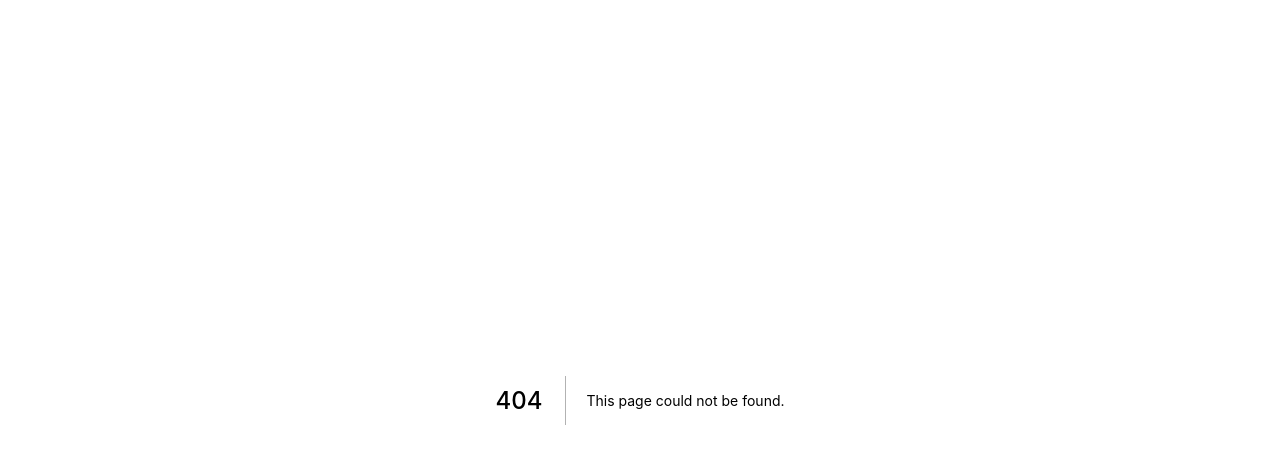
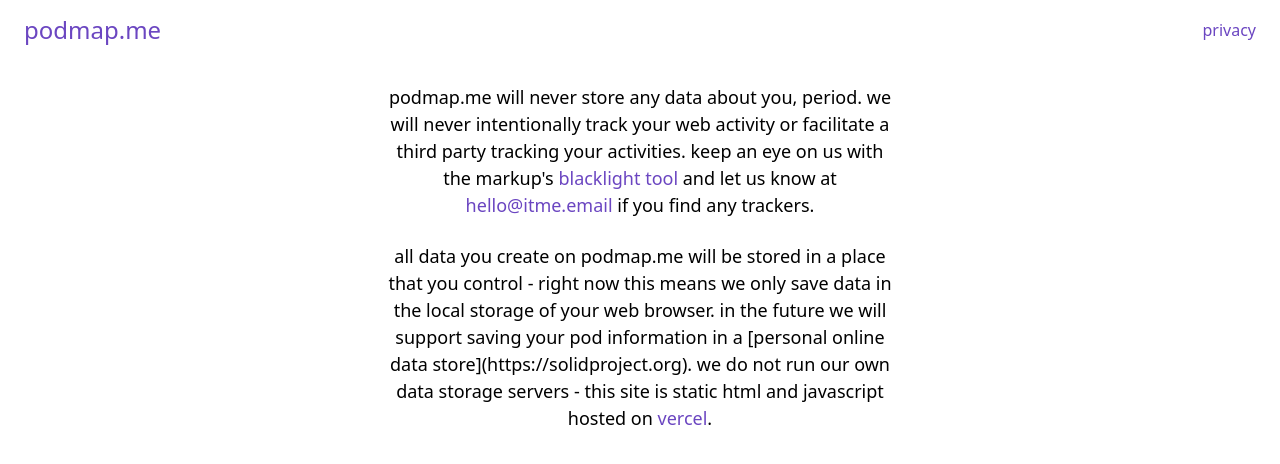
Before and after one commit to understory-garden/podmap.me, a Next.js app: page /privacy in a window 1280 px wide. Before the commit this address had no page. Shown: the top 464 px of the page. Built offline with nearby package versions, Linux system fonts and the light colour scheme.

Commit message:
add privacy page

```diff
--- a/components/nav.js
+++ b/components/nav.jsx
@@ -14,6 +14,13 @@
             <a className="text-2xl no-underline">podmap.me</a>
           </Link>
         </li>
+        <ul>
+          <li>
+            <Link href="/privacy">
+              <a>privacy</a>
+            </Link>
+          </li>
+        </ul>
       </ul>
     </nav>
   )
--- a/pages/index.jsx
+++ b/pages/index.jsx
@@ -51,7 +51,6 @@
 
 export default function IndexPage() {
   const [podmap, setPodmap] = useLocalState("https://podmap.me/pods/default", {things: [], potentialThings: []})
-  console.log("PM", podmap)
   return (
     <div>
       <Nav />
--- /dev/null
+++ b/pages/privacy.jsx
@@ -0,0 +1,27 @@
+import Nav from '../components/nav'
+
+export default function PrivacyPage(){
+  return (
+    <div>
+      <Nav/>
+      <main className="text-center text-lg w-128 m-auto ">
+        <p className="my-6">
+          podmap.me will never store any data about you, period. we will never
+          intentionally track your web activity or facilitate a third party
+          tracking your activities. keep an eye on us
+          with the markup's <a href="https://themarkup.org/blacklight?url=podmap.me">blacklight tool</a>
+          &nbsp;and&nbsp;let us know at <a href="mailto:hello@itme.email">hello@itme.email</a>&nbsp;if
+          you find any trackers.
+        </p>
+        <p className="my-6">
+          all data you create on podmap.me will be stored in a place that you control -
+          right now this means we only save data in the local storage of your web
+          browser. in the future we will support saving your pod information in a
+          [personal online data store](https://solidproject.org). we do not run
+          our own data storage servers - this site is static html and javascript
+          hosted on <a href="https://vercel.com/">vercel</a>.
+        </p>
+      </main>
+    </div>
+  )
+}
--- a/styles/index.css
+++ b/styles/index.css
@@ -1,6 +1,10 @@
 @tailwind base;
 
 /* Write your own custom base styles here */
+
+a {
+    @apply text-purple-700;
+}
 
 /* Start purging... */
 @tailwind components;
```
